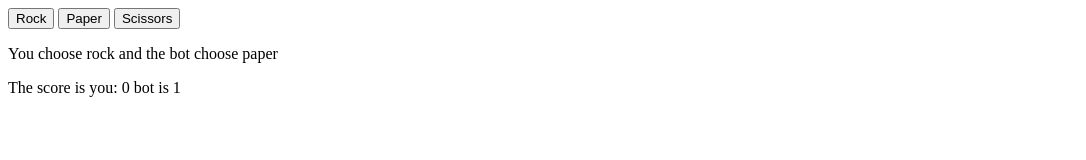
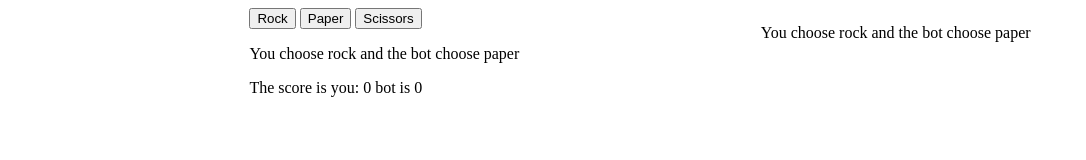
Before and after one commit to Lain62/Rock-Paper-Scissors, a plain HTML site: page index.html in a window 1280 px wide. Both pictures are taken after a click on the button "Rock". Shown: the whole page, without its empty margins (0-1086 px from the left). Drawn offline with Linux system fonts and the light colour scheme.

Commit message:
added history and started some styling

```diff
--- a/index.html
+++ b/index.html
@@ -8,12 +8,16 @@
     <link rel="stylesheet" href="styles.css">
 </head>
 <body>
-	<div class="container-input">
-		<button class="input" id="rock">Rock</button>
-		<button class="input" id="paper">Paper</button>
-		<button class="input" id="scissors">Scissors</button>
+	<div class="container-left">
+		<div class="container-input">
+			<button class="input" id="rock">Rock</button>
+			<button class="input" id="paper">Paper</button>
+			<button class="input" id="scissors">Scissors</button>
+		</div>
+		<div class="results"></div>
 	</div>
-
-	<div class="results"></div>
+	<div class="container-right">
+		<div class="history"></div>
+	</div>
 </body>
 </html>
--- a/rps.js
+++ b/rps.js
@@ -1,6 +1,4 @@
 // 0 == rock, 1 == scissors, 2 == paper
-let playerScore = 0
-let computerScore = 0
 function getPlayerChoice(chosen) {
 	if (chosen == "rock") {
 		return 'rock';
@@ -57,53 +55,67 @@ function playRound(playerSelection, computerSelection){
 	};
 };
 
-const roundResult = document.createElement('p')
-const result = document.createElement('p');
-const gameResult = document.createElement('p')
-const gameOver = document.createElement('p')
 
 function game(choice) {
 	roundsPlayed += 1
 	if (roundsPlayed <= roundsMax){
-	const playerSelection = getPlayerChoice(choice);
-	const computerSelection = getComputerChoice();
-	console.log("You choose " + playerSelection + " bot choose " + computerSelection);
-	roundResult.innerText ="You choose " + playerSelection + " and the bot choose " + computerSelection
-	divResults.appendChild(roundResult)
-	console.log("you have " + playRound(playerSelection, computerSelection) + " this round!");
-	console.log("The score is you: " + playerScore + " bot is " + computerScore)
-	result.innerText = "The score is you: " + playerScore + " bot is " + computerScore;
-	divResults.appendChild(result)
+		const playerSelection = getPlayerChoice(choice);
+		const computerSelection = getComputerChoice();
+		let textRoundResult = "You choose " + playerSelection + " and the bot choose " + computerSelection
+		roundResult.innerText = textRoundResult
+		const historyRounds = document.createElement('p') // shows history of all rounds result
+		historyRounds.innerText = textRoundResult
+		divResults.appendChild(roundResult)
+		divHistory.appendChild(historyRounds)
+		result.innerText = "The score is you: " + playerScore + " bot is " + computerScore;
+		divResults.appendChild(result)
 	}
 	if (roundsPlayed == roundsMax) {
 		if (playerScore > computerScore) {
 			gameResult.innerText =	"You've won the game!"
-			console.log("You've won the game!")
 		} else if ( playerScore < computerScore) {
 			gameResult.innerText = "You've lost the game!"
-			console.log("You've lost the game!")
 		} else {
 			gameResult.innerText = "You've drawn the game!"
-			console.log("You've drawn the game!")
 		}
 		divResults.appendChild(gameResult)
-
-	}
-	if (roundsPlayed >= roundsMax){
-		gameOver.innerText ="the game is over please refresh browser"
-		console.log("the game is over")
+		gameOver.innerText ="the game is over!"
 		divResults.appendChild(gameOver)
+		btnReset.innerText ="Reset"
+		divResults.appendChild(btnReset)
 	}
 }
 
+function gameReset(){
+	playerScore = 0
+	computerScore = 0
+	roundsPlayed = 0
+	roundResult.remove()
+	gameResult.remove()
+	result.remove()
+	gameOver.remove()
+	btnReset.remove()
+}
+
+
+let playerScore = 0
+let computerScore = 0
 let roundsPlayed = 0;
 let roundsMax = 5
+
+const btnReset = document.createElement('button')
+const roundResult = document.createElement('p') // shows what is the result of the current round
+const result = document.createElement('p'); // shows all the current score
+const gameResult = document.createElement('p') // shows the result of all rounds
+const gameOver = document.createElement('p') // just shows the game result
 
 const btnRock = document.querySelector('#rock')
 const btnPaper = document.querySelector('#paper')
 const btnScissors = document.querySelector('#scissors')
 const divResults = document.querySelector('.results')
+const divHistory = document.querySelector('.history')
 
 btnRock.addEventListener('click', () => {console.log(game("rock"))})
 btnPaper.addEventListener('click', () => {console.log(game("paper"))})
 btnScissors.addEventListener('click', () => {console.log(game("scissors"))})
+btnReset.addEventListener('click', () => {gameReset()})
--- a/styles.css
+++ b/styles.css
@@ -0,0 +1,5 @@
+body{
+	display: flex;
+	align-items: space-between;
+	justify-content:space-evenly;
+}
```
